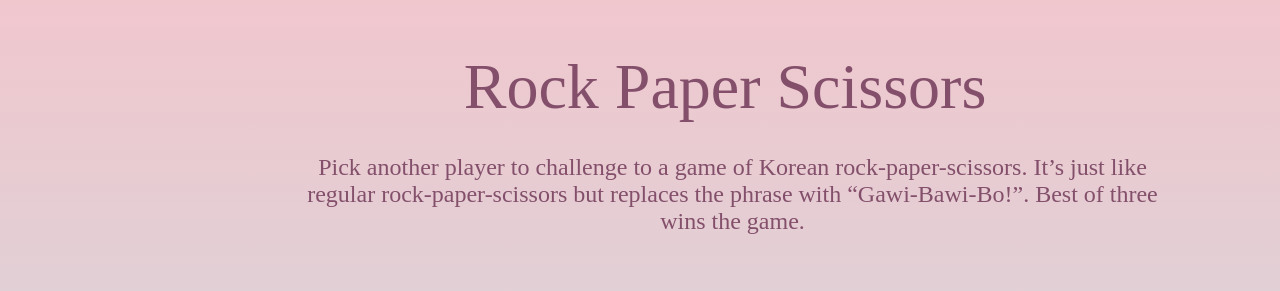
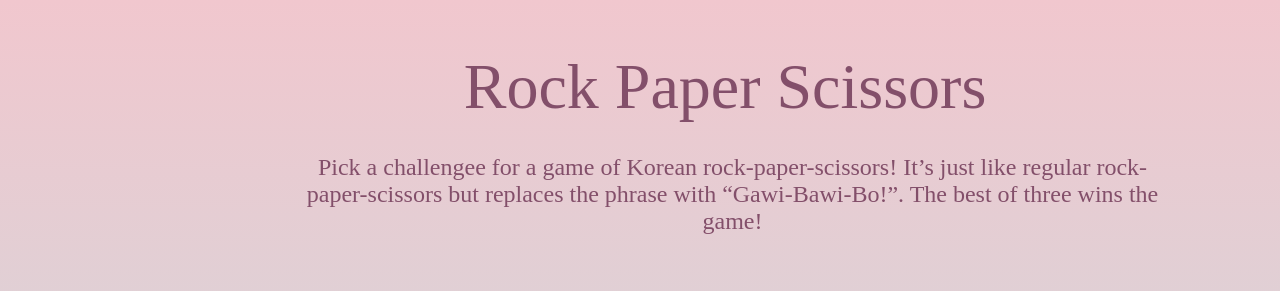
Before and after one commit to GAMEDES-group3/GAMEDES-group3.github.io, a plain HTML site: page rock-paper-scissors.html in a window 1280 px wide. Shown: the top 291 px of the page. Drawn offline with Linux system fonts and the light colour scheme; grey boxes are pictures that could not be loaded; a web font is replaced by a local one.

Commit message:
updated rock paper scissors description

```diff
--- a/rock-paper-scissors.html
+++ b/rock-paper-scissors.html
@@ -21,13 +21,13 @@
   </head>
 
   <body>
-
     <div class="challenge_page">
       <div class="challenge_title">Rock Paper Scissors</div>
-      <div class="instructions_div"
-      >Pick another player to challenge to a game of Korean rock-paper-scissors.
-      It’s just like regular rock-paper-scissors but replaces the phrase with
-      “Gawi-Bawi-Bo!”. Best of three wins the game.</div>
+      <div class="instructions_div">
+        Pick a challengee for a game of Korean rock-paper-scissors! It’s just
+        like regular rock-paper-scissors but replaces the phrase with
+        “Gawi-Bawi-Bo!”. The best of three wins the game!
+      </div>
       <div class="video_div">
         <iframe
           width="560"
@@ -41,9 +41,12 @@
       </div>
 
       <div class="challenge_complete_div">
-        <a href="index.html"><button class="challenge_complete_button"> Challenge Completed</button></a>
+        <a href="index.html"
+          ><button class="challenge_complete_button">
+            Challenge Completed
+          </button></a
+        >
       </div>
-
     </div>
   </body>
 </html>
```
